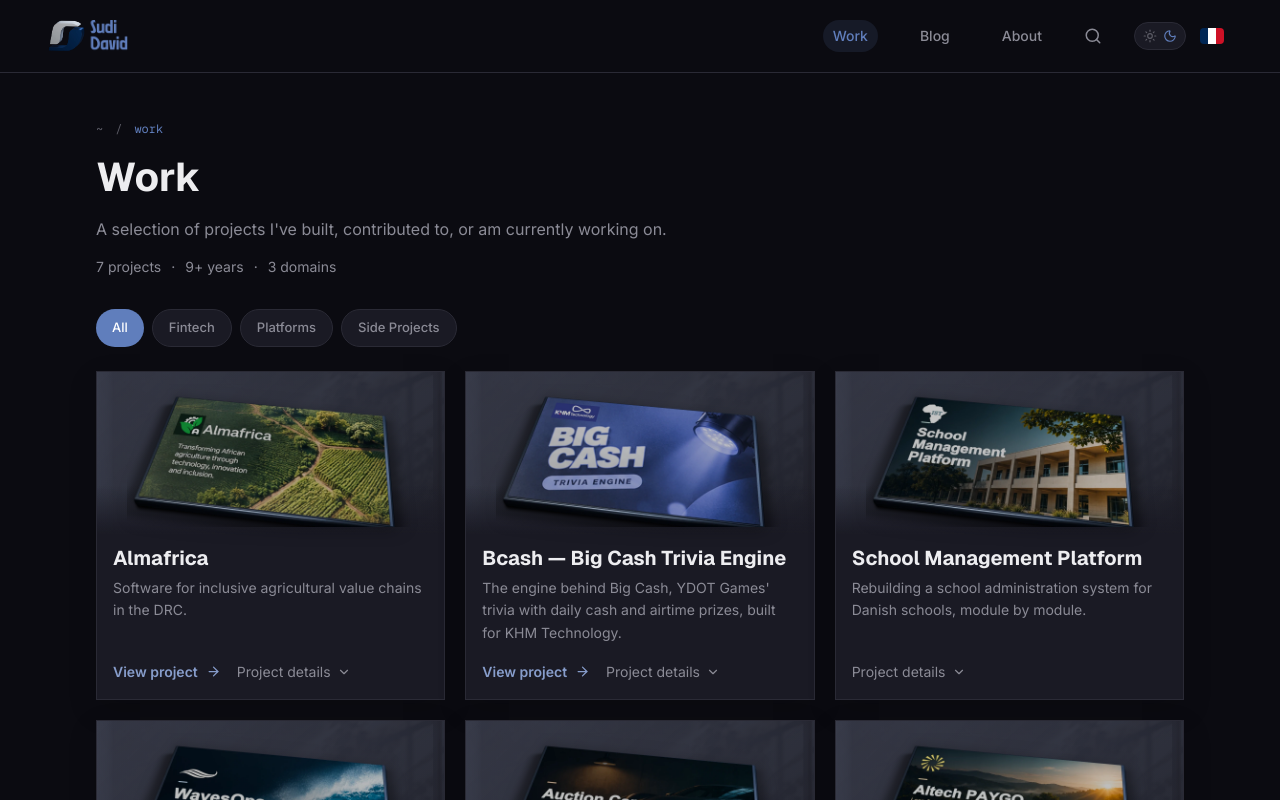
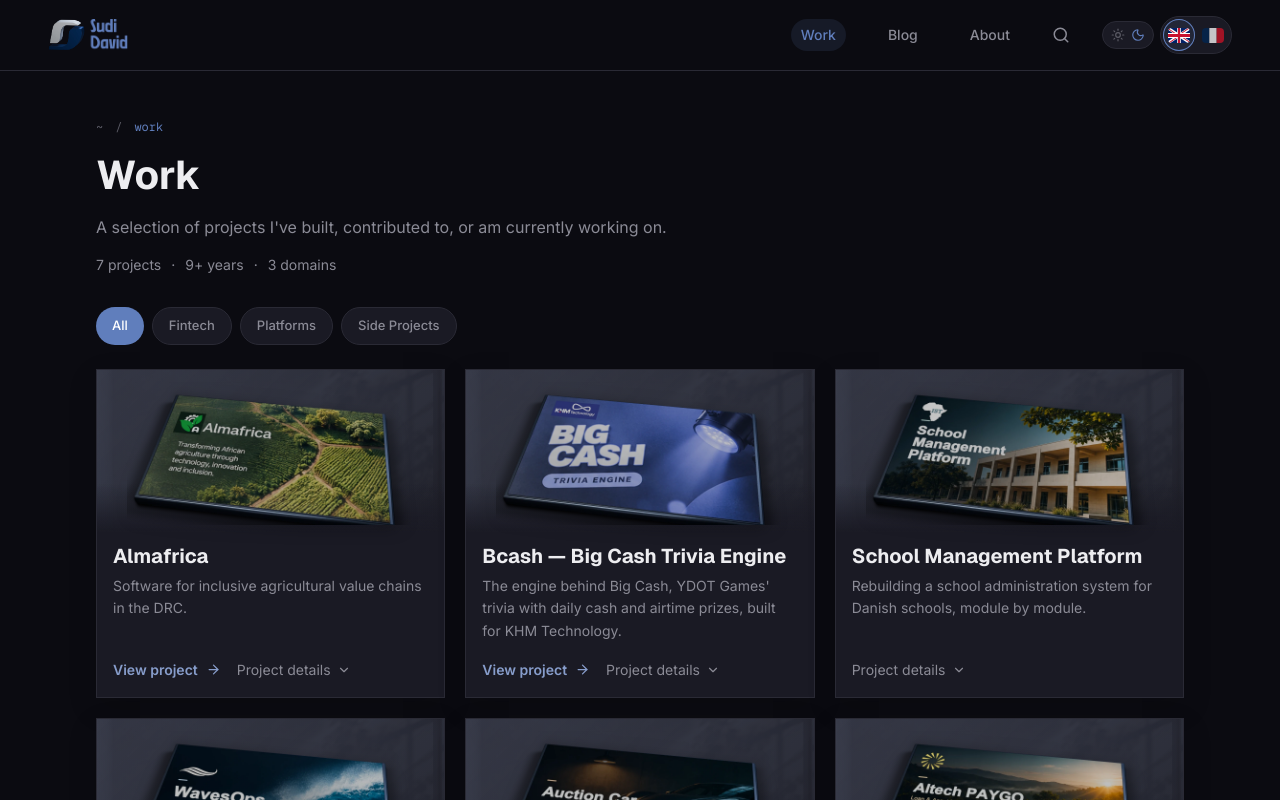
Before and after one commit to SudiDav/sudi.dev, a Next.js app: page /work in a window 1280 px wide. Shown: the top 800 px of the page. Built offline with nearby package versions, Linux system fonts and the light colour scheme.

Commit message:
fix: show both languages in the header toggle

```diff
--- a/components/site-header.tsx
+++ b/components/site-header.tsx
@@ -13,6 +13,35 @@ const NAV = [
   { href: '/blog', label: { en: 'Blog', fr: 'Blog' } },
   { href: '/about', label: { en: 'About', fr: 'À propos' } },
 ]
+
+const LANGUAGES = [
+  { locale: 'en', name: 'English' },
+  { locale: 'fr', name: 'Français' },
+] as const
+
+function LanguageFlag({ locale }: { locale: SiteLocale }) {
+  return (
+    <svg aria-hidden="true" width="22" height="15" viewBox="0 0 60 30" preserveAspectRatio="none" className="rounded-sm">
+      {locale === 'en' ? (
+        <>
+          <path fill="#012169" d="M0 0h60v30H0z" />
+          <path stroke="#fff" strokeWidth="6" d="M0 0l60 30m0-30L0 30" />
+          <path fill="#c8102e" d="M0 0v2.24L25.53 15H30zM60 0h-4.47L30 12.76V15zM60 30v-2.24L34.47 15H30zM0 30h4.47L30 17.24V15z" />
+          <path stroke="#fff" strokeWidth="10" d="M30 0v30M0 15h60" />
+          <path stroke="#c8102e" strokeWidth="6" d="M30 0v30M0 15h60" />
+        </>
+      ) : (
+        <>
+          <path fill="#002654" d="M0 0h20v30H0z" />
+          <path fill="#fff" d="M20 0h20v30H20z" />
+          <path fill="#ce1126" d="M40 0h20v30H40z" />
+        </>
+      )}
+    </svg>
+  )
+}
+
+const languageSegment = 'grid size-8 place-items-center rounded-full'
 
 /**
  * Design: "Header" — ROW, padding [16,48], space-between, 1px bottom border.
@@ -45,7 +74,6 @@ export function SiteHeader({ locale = 'en', languagePath }: {
   }, [menuOpen])
 
   const otherLocale = french ? 'en' : 'fr'
-  const languageName = french ? 'English' : 'Français'
   const switchHref = localePath(otherLocale, languagePath ?? publicPath(pathname))
   const isCurrent = (href: string) => pathname === href || pathname.startsWith(`${href}/`)
   const navLink = (item: typeof NAV[number]) => {
@@ -74,7 +102,7 @@ export function SiteHeader({ locale = 'en', languagePath }: {
         <Link href={localePath(locale, '/')} aria-label={french ? 'Accueil' : 'Home'}>
           <LogoMark />
         </Link>
-        <nav aria-label={french ? 'Navigation principale' : 'Main navigation'} className="flex items-center gap-3 md:gap-8">
+        <nav aria-label={french ? 'Navigation principale' : 'Main navigation'} className="flex items-center gap-2 md:gap-8">
           <div className="hidden items-center gap-4 md:flex md:gap-8">
             {NAV.map(navLink)}
           </div>
@@ -87,32 +115,36 @@ export function SiteHeader({ locale = 'en', languagePath }: {
           </Link>
           <div className="flex shrink-0 items-center gap-1.5">
             <ThemeToggle locale={locale} />
-            <a
-              href={switchHref}
-              hrefLang={otherLocale}
-              lang={otherLocale}
-              aria-label={languageName}
-              title={languageName}
-              className="grid size-10 place-items-center rounded-full transition-colors hover:bg-bg-card focus-visible:outline-2 focus-visible:outline-offset-2 focus-visible:outline-accent"
+            <div
+              role="group"
+              aria-label={french ? 'Langue' : 'Language'}
+              className="flex items-center gap-0.5 rounded-full border border-border bg-bg-card p-0.5"
             >
-              <svg aria-hidden="true" width="24" height="16" viewBox="0 0 60 30" preserveAspectRatio="none" className="rounded-sm">
-                {french ? (
-                  <>
-                    <path fill="#012169" d="M0 0h60v30H0z" />
-                    <path stroke="#fff" strokeWidth="6" d="M0 0l60 30m0-30L0 30" />
-                    <path fill="#c8102e" d="M0 0v2.24L25.53 15H30zM60 0h-4.47L30 12.76V15zM60 30v-2.24L34.47 15H30zM0 30h4.47L30 17.24V15z" />
-                    <path stroke="#fff" strokeWidth="10" d="M30 0v30M0 15h60" />
-                    <path stroke="#c8102e" strokeWidth="6" d="M30 0v30M0 15h60" />
-                  </>
-                ) : (
-                  <>
-                    <path fill="#002654" d="M0 0h20v30H0z" />
-                    <path fill="#fff" d="M20 0h20v30H20z" />
-                    <path fill="#ce1126" d="M40 0h20v30H40z" />
-                  </>
-                )}
-              </svg>
-            </a>
+              {LANGUAGES.map(({ locale: option, name }) => option === locale ? (
+                <span
+                  key={option}
+                  lang={option}
+                  title={name}
+                  aria-current="true"
+                  className={`${languageSegment} bg-accent-dim ring-1 ring-inset ring-accent`}
+                >
+                  <LanguageFlag locale={option} />
+                  <span className="sr-only">{name}</span>
+                </span>
+              ) : (
+                <a
+                  key={option}
+                  href={switchHref}
+                  hrefLang={option}
+                  lang={option}
+                  aria-label={name}
+                  title={name}
+                  className={`${languageSegment} opacity-75 transition-opacity hover:opacity-100 focus-visible:opacity-100 focus-visible:outline-2 focus-visible:outline-offset-2 focus-visible:outline-accent`}
+                >
+                  <LanguageFlag locale={option} />
+                </a>
+              ))}
+            </div>
           </div>
           <button
             ref={menuButton}
```
Also changed, not shown: 1 other file (tests, documents, lock files or other folders).
